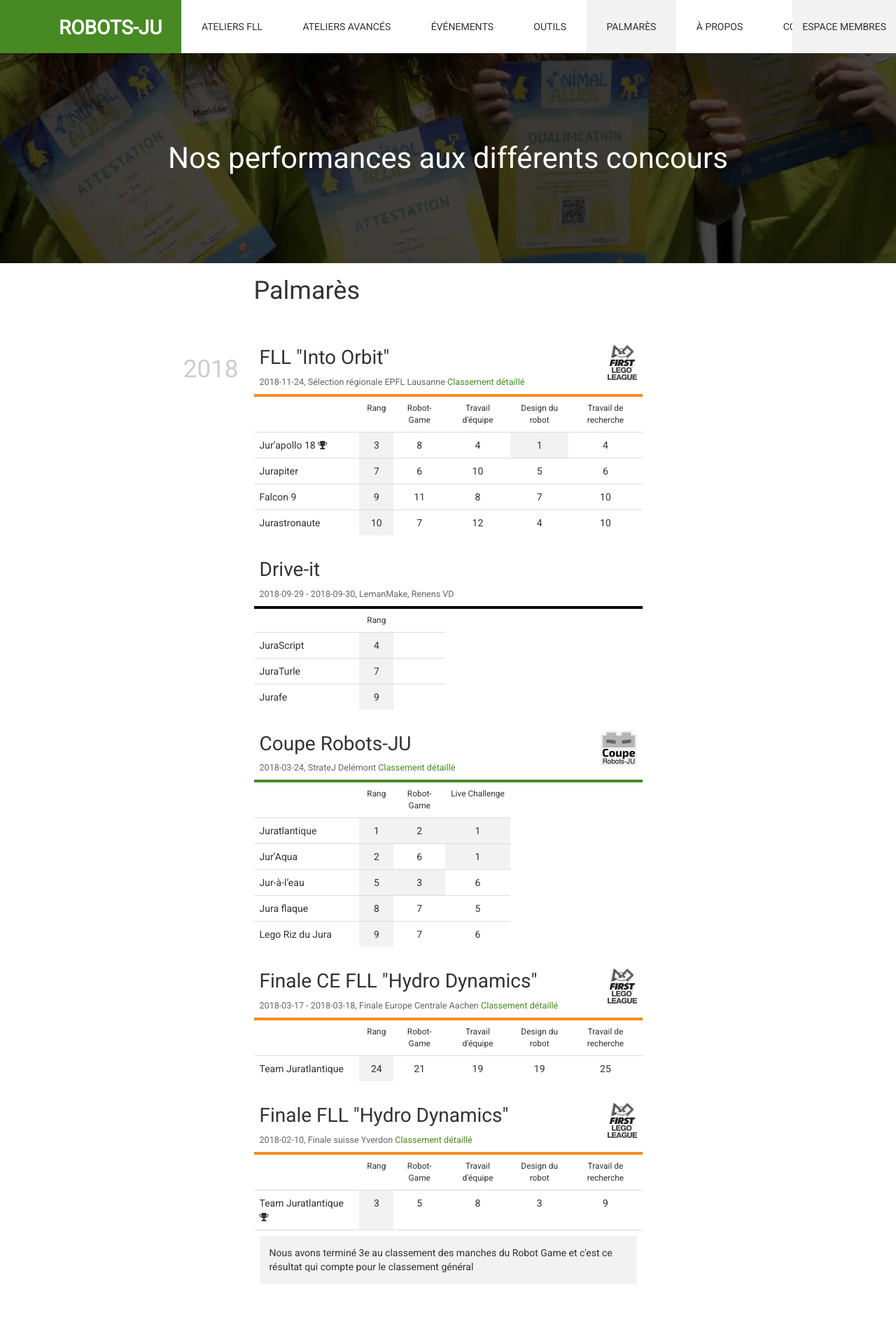
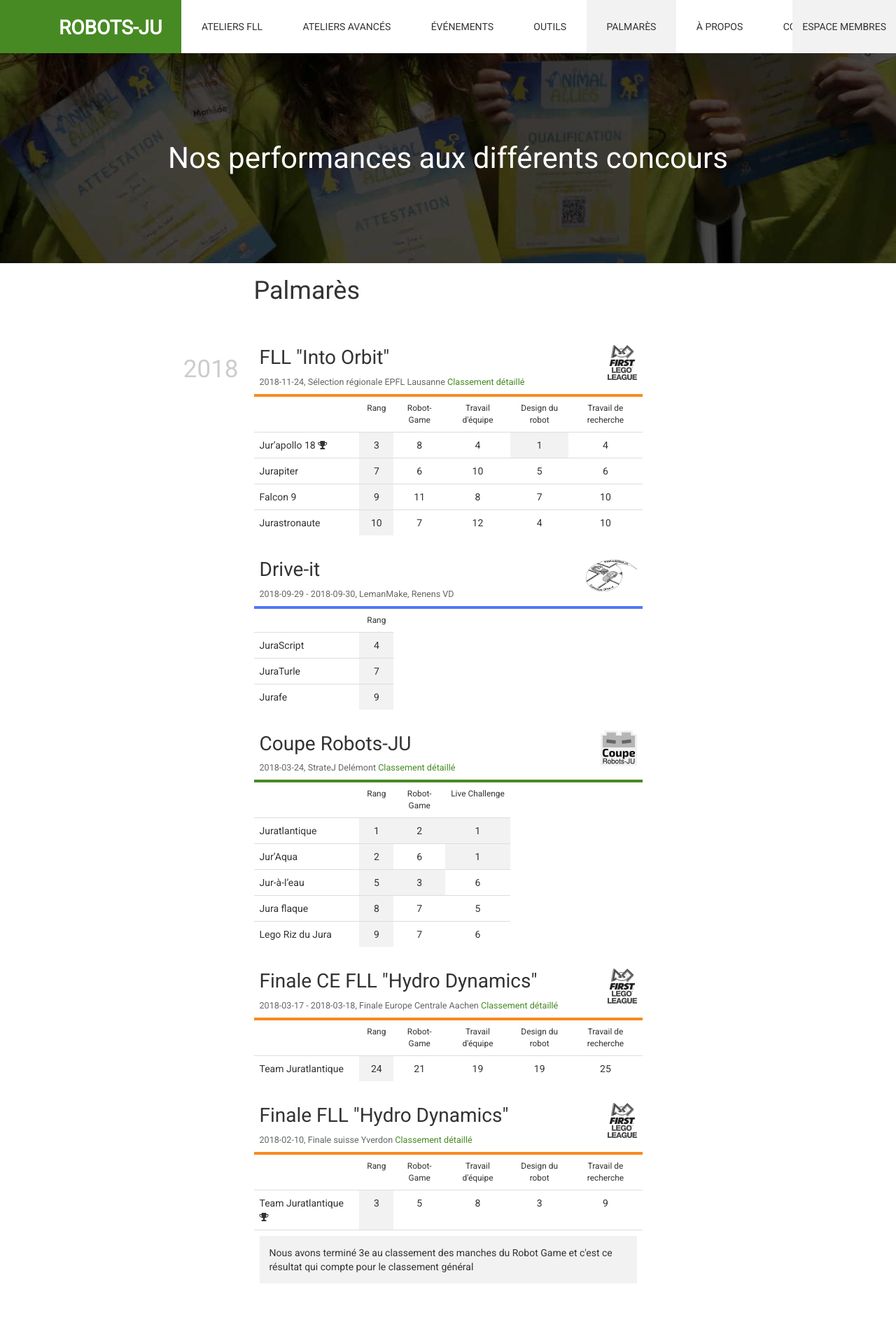
Before and after one commit to robots-ju/robots-ju.ch, a Jekyll site: the page built from palmares.md, in a window 1280 px wide. Shown: the top 1889 px of the page at 70% size. Built offline with Jekyll 4.4.1, drawn with Linux system fonts in a browser that asks for light colours; comment, search, counter and statistics services are not loaded.

Commit message:
Style palmarès drive-it

```diff
--- a/_sass/robotsju/_palmares.scss
+++ b/_sass/robotsju/_palmares.scss
@@ -44,6 +44,11 @@
                 border-bottom-color: $robotsju-color-green;
             }
         }
+        &.type-driveit {
+            td {
+                border-bottom-color: #5276f8;
+            }
+        }
 
         .logo {
             float: right;
--- a/palmares.md
+++ b/palmares.md
@@ -25,6 +25,8 @@ banner_text: Nos performances aux différents concours
                 <a class="logo" href="https://sps.epfl.ch/CoupeRoberta"><img src="/media/competitions/roberta.jpg"></a>
                 {% elsif competition.type == 'robotsju' %}
                 <a class="logo" href="https://coupe.robots-ju.ch/"><img src="/media/competitions/robotsju.png"></a>
+                {% elsif competition.type == 'driveit' %}
+                <span class="logo"><img src="/media/competitions/driveit.png"></span>
                 {% endif %}
                 <h3>{{ competition.title }}</h3>
                 <p>
@@ -63,7 +65,9 @@ banner_text: Nos performances aux différents concours
                 {% endif %}
             </td>
             <td class="standout">{{ team.rank }}</td>
+            {% if competition.type == 'fll' or competition.type == 'roberta' or competition.type == 'robotsju' %}
             <td{% if team.scores.robotgame <= 4 %} class="standout"{% endif %}>{{ team.scores.robotgame   }}</td>
+            {% endif %}
             {% if competition.type == 'fll' %}
             <td{% if team.scores.teamwork    == 1 %} class="standout"{% endif %}>{{ team.scores.teamwork    }}</td>
             <td{% if team.scores.robotdesign == 1 %} class="standout"{% endif %}>{{ team.scores.robotdesign }}</td>
```
Also changed, not shown: media/competitions/driveit.png (added).
